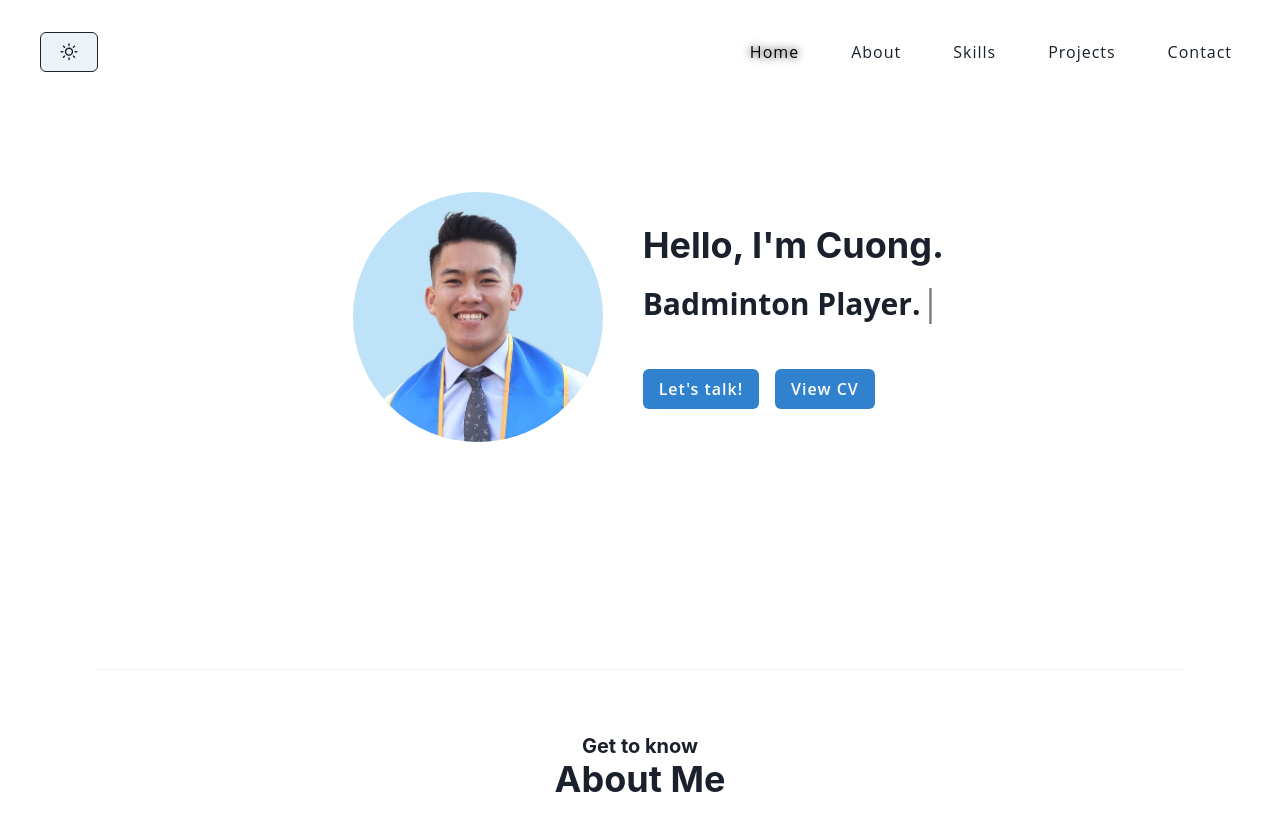
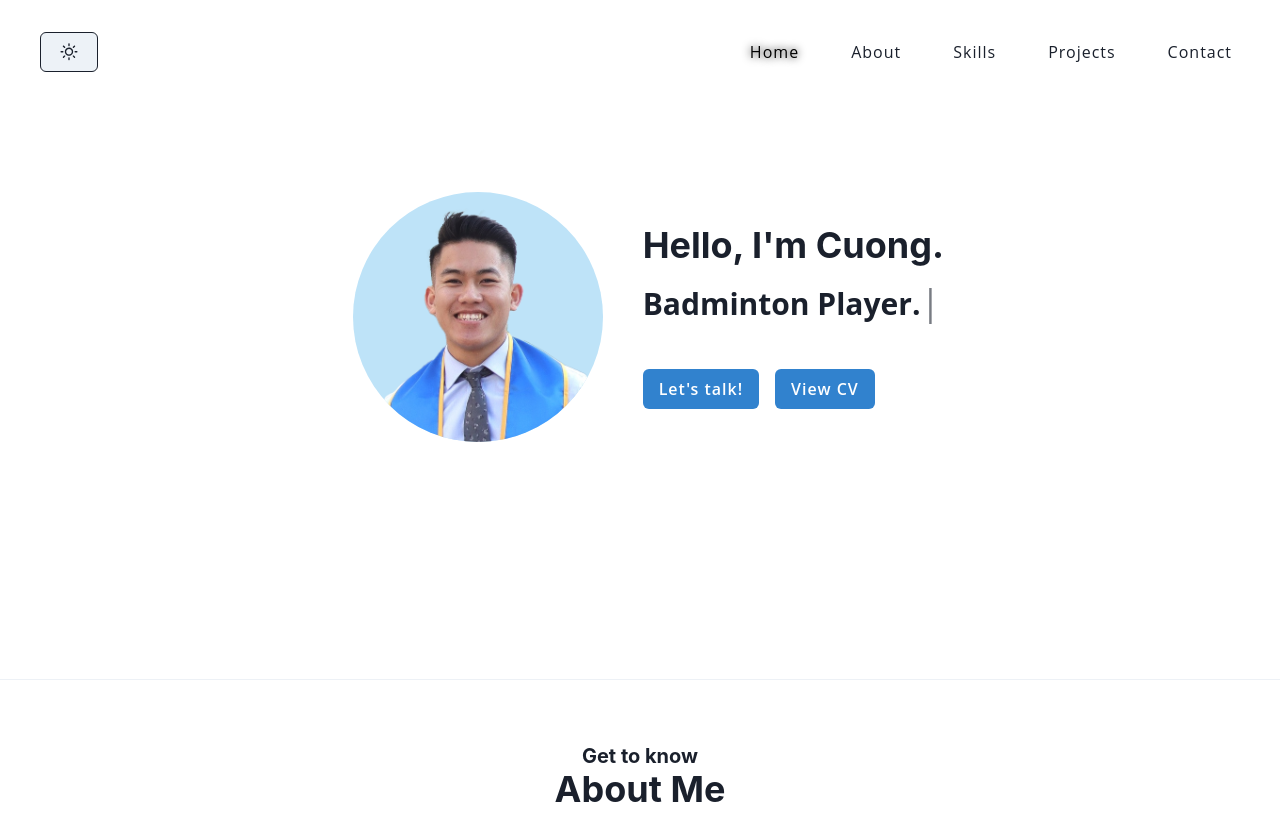
Before and after one commit to cuonglyy/portfolio-website, a React (Create React App) app: page / in a window 1280 px wide. Shown: the top 840 px of the page. Built offline with nearby package versions, Linux system fonts and the light colour scheme.

Commit message:
Added styling for divider component, fixed issue with collapse menu displayed with navbar on larger screens

```diff
--- a/src/App.jsx
+++ b/src/App.jsx
@@ -14,12 +14,7 @@ function App() {
       <NavBar />
       <Box as='main' pt='6.5em'>
         <Home />
-        <Divider
-          orientation='horizontal'
-          m='140px auto 0 auto'
-          w='85%'
-
-        />
+        <Divider />
         <About />
       </Box>
     </>
--- a/src/components/Home/Home.jsx
+++ b/src/components/Home/Home.jsx
@@ -79,7 +79,6 @@ const Home = () => {
             />
           </Flex>
         </GridItem>
-
       </Grid>
     </Container>
   );
--- a/src/components/Navbar.jsx
+++ b/src/components/Navbar.jsx
@@ -146,6 +146,7 @@ const Navbar = () => {
 
           {/* Menu displays for small screens (mobile devices) */}
         <Box
+          display={['block', 'none', 'none']}
           mt={[10, 0, 0]}
         >
           <Collapse
--- a/src/styles/Divider.js
+++ b/src/styles/Divider.js
@@ -1,8 +1,10 @@
-import { defaultStyleConfig } from '@chakra-ui/react'
+import { defineStyleConfig } from '@chakra-ui/react'
 
-const Divider = defaultStyleConfig({
+const Divider = defineStyleConfig({
   baseStyle: {
-
+    orientation: 'horizontal',
+    m: '150px auto 0 auto',
+    w:'85%',
   }
 
 });
--- a/src/styles/theme.js
+++ b/src/styles/theme.js
@@ -2,6 +2,7 @@ import { extendTheme } from '@chakra-ui/react'
 import Link from './Link.js'
 import MenuItem from './MenuItem.js'
 import Text from './Text.js'
+import Divider from './Divider.js'
 
 const styles = {
   global: {
@@ -22,7 +23,8 @@ const config = {
 const components = {
   Link,
   MenuItem,
-  Text
+  Text,
+  Divider
 }
 
 const overrides = {
```
